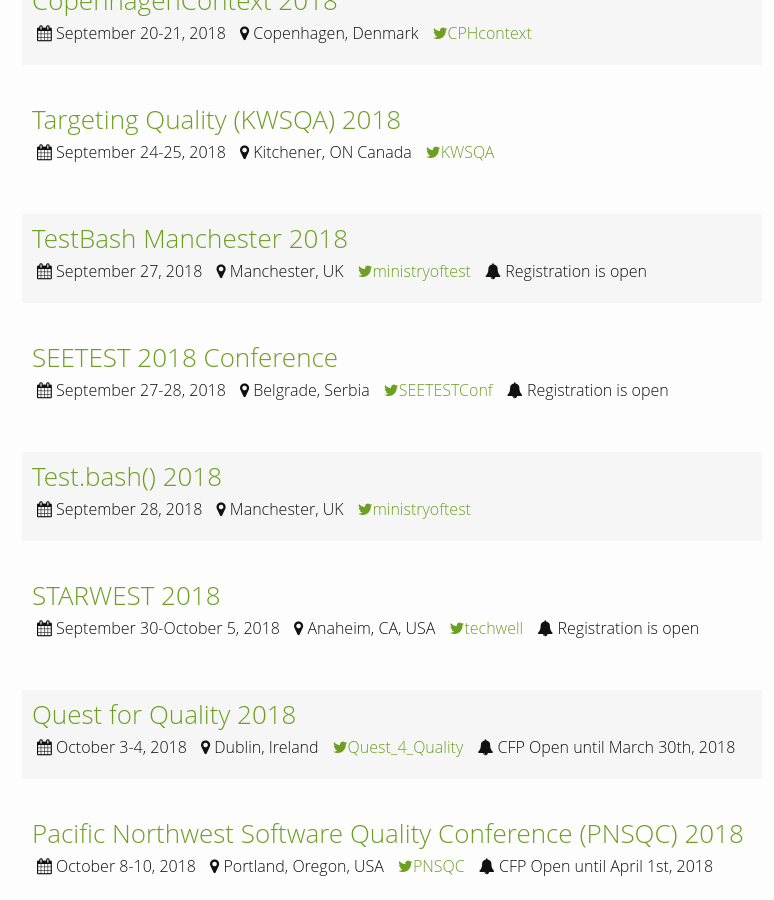
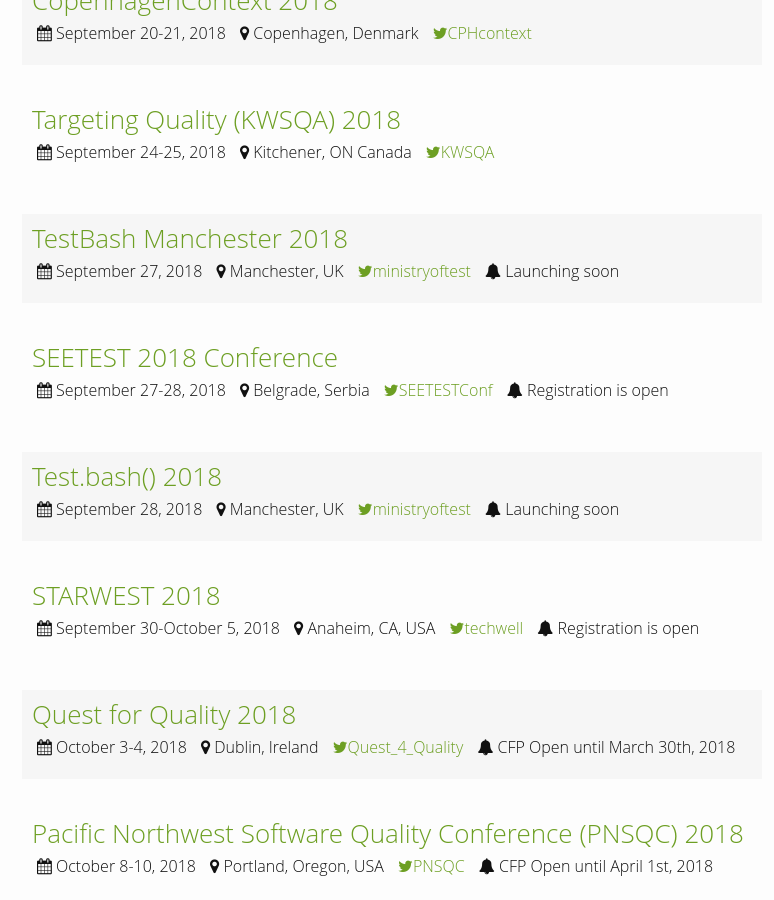
Before and after one commit to TestingConferences/testingconferences.github.io, a Jekyll site: the page built from index.html, in a window 1280 px wide and 900 px high, scrolled down 2527 px. Shown: the whole window, without its empty margins (248-1022 px from the left). Built offline with Jekyll 4.4.1, drawn with Linux system fonts in a browser that asks for light colours.

Commit message:
added manchester launching soon status

```diff
--- a/_data/current.yml
+++ b/_data/current.yml
@@ -145,7 +145,7 @@
   dates: "September 27, 2018"
   url: https://dojo.ministryoftesting.com/events/testbash-manchester-2018
   twitter: ministryoftest
-  status: Registration is open
+  status: Launching soon
 
 - name: SEETEST 2018 Conference
   location: Belgrade, Serbia
@@ -159,6 +159,7 @@
   dates: "September 28, 2018"
   url: https://dojo.ministryoftesting.com/events/test-dot-bash-2018
   twitter: ministryoftest
+  status: Launching soon
 
 - name: STARWEST 2018
   location: Anaheim, CA, USA
```
